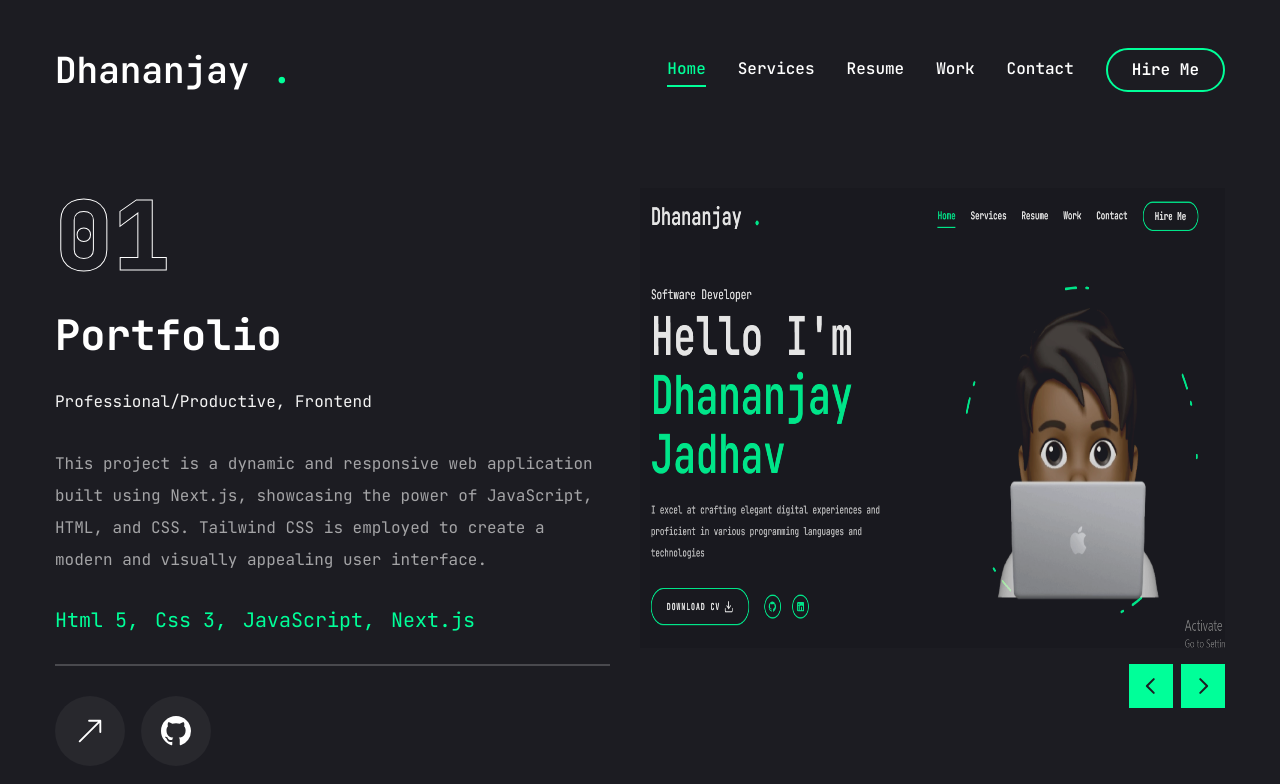
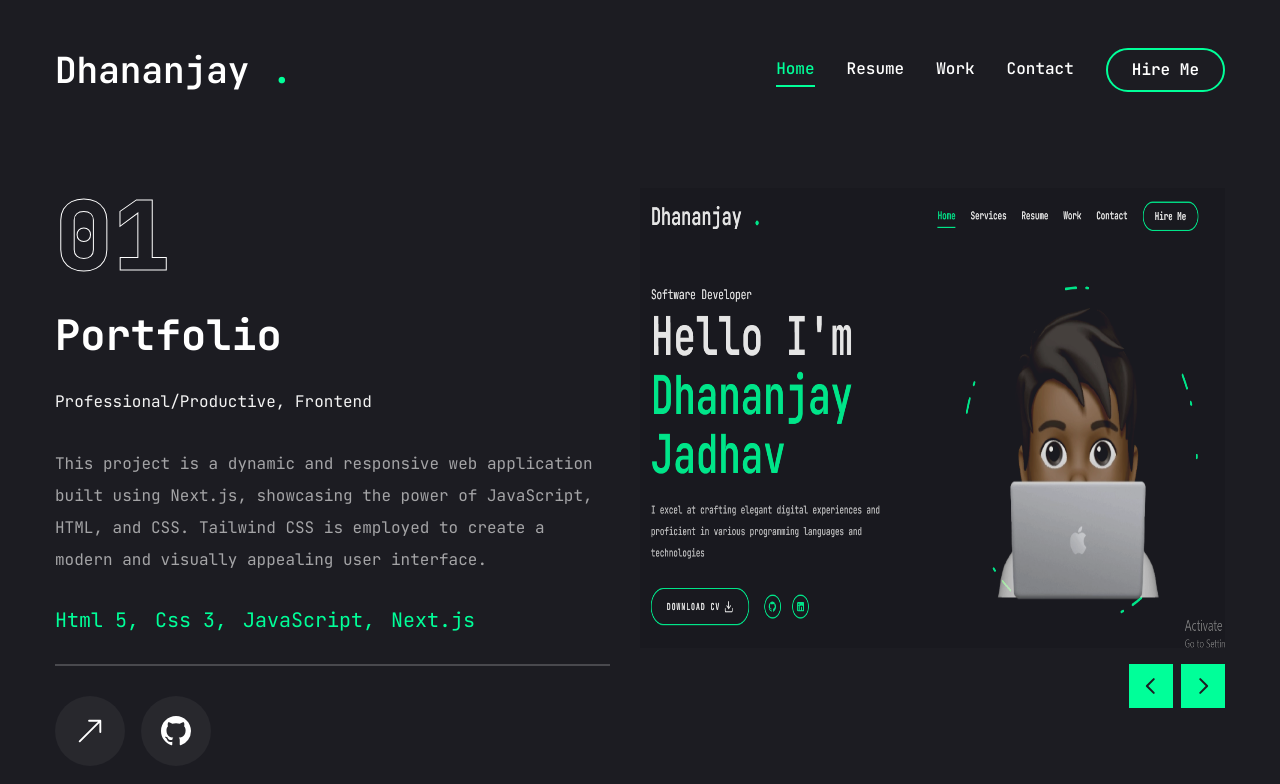
Before and after one commit to d2j1/portfolio, a Next.js app: page /work in a window 1280 px wide. Shown: the top 784 px of the page. Built offline with nearby package versions, Linux system fonts and the light colour scheme.

Commit message:
services tab removed

```diff
--- a/components/Nav.js
+++ b/components/Nav.js
@@ -8,10 +8,10 @@ const links = [
     name: "home",
     path: "/",
   },
-  {
-    name: "services",
-    path: "/services",
-  },
+  // {
+  //   name: "services",
+  //   path: "/services",
+  // },
   {
     name: "resume",
     path: "/resume",
```
